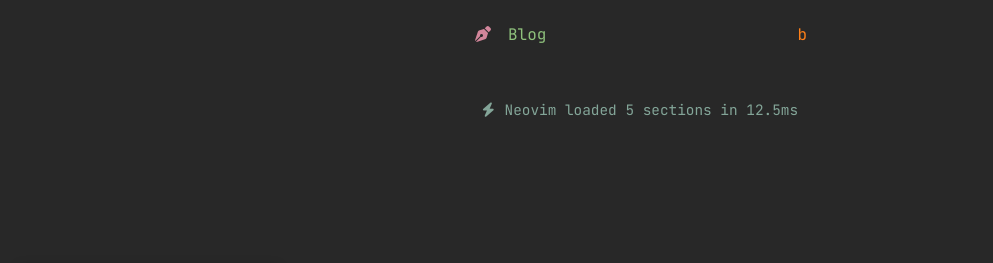
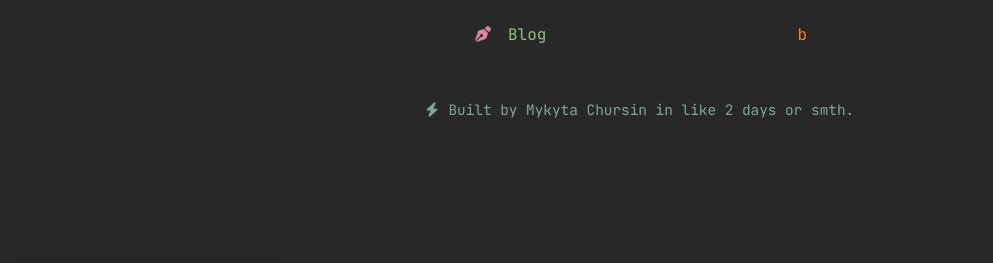
Before and after one commit to takymy/takymy.github.io, a Jekyll site: the page built from index.html, in a window 1280 px wide. Shown: the part 551-814 px from the top of the page, without its empty margins (0-993 px from the left). Built offline with Jekyll 4.4.1, drawn with Linux system fonts in a browser that asks for light colours.

Commit message:
update dashboard footer text

```diff
--- a/index.html
+++ b/index.html
@@ -27,5 +27,5 @@ layout: home
 
 <div class="dashboard-stats">
     <span class="stats-icon"><i class="fa-solid fa-bolt"></i></span>
-    <span>Neovim loaded 5 sections in 12.5ms</span>
+    <span>Built by Mykyta Chursin in like 2 days or smth.</span>
 </div>
```
